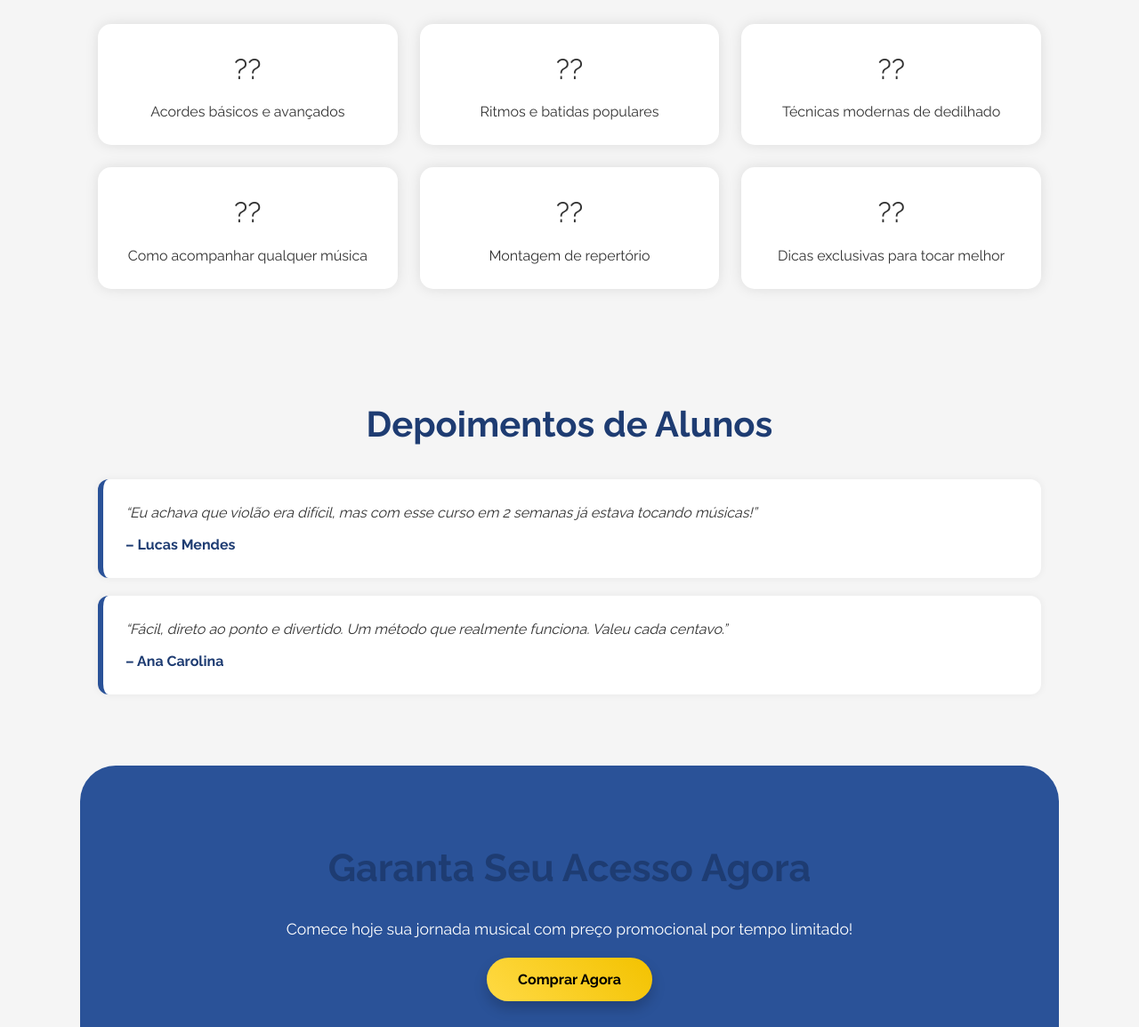
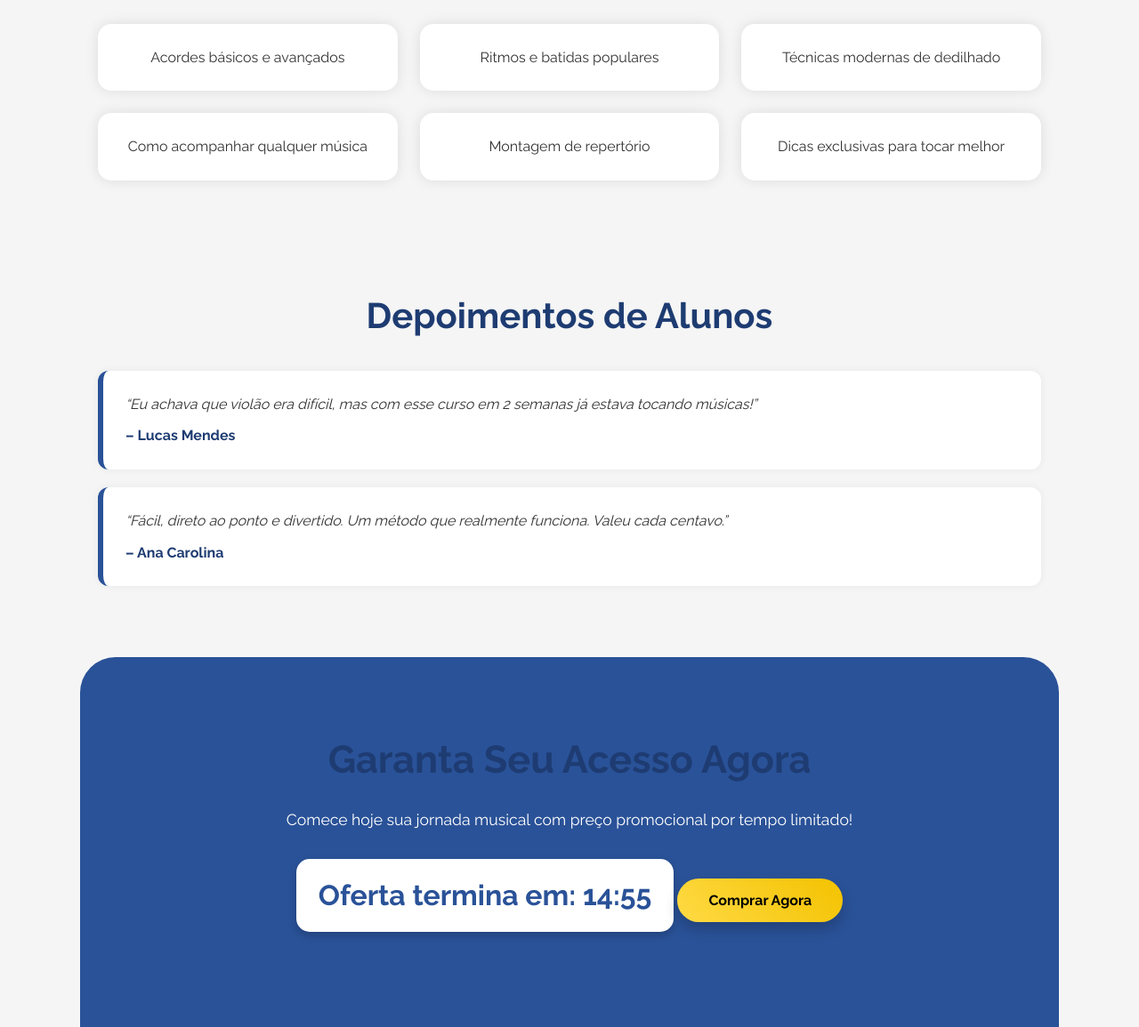
Before and after one commit to silvaen25/cursos, a plain HTML site: page index.html in a window 1280 px wide. Shown: the part 759-1914 px from the top of the page at 89% size. Drawn offline with Linux system fonts and the light colour scheme; some icons are missing.

Commit message:
Update index.html

```diff
--- a/index.html
+++ b/index.html
@@ -5,7 +5,6 @@
   <meta name="viewport" content="width=device-width, initial-scale=1.0"/>
   <title>Como Tocar Violão - Curso Completo</title>
   <link href="https://fonts.googleapis.com/css2?family=Raleway:wght@400;700&display=swap" rel="stylesheet">
-  <link href="https://unpkg.com/heroicons@1.0.6/outline/style.css" rel="stylesheet" />
   <style>
     :root {
       --primary: #1e3c72;
@@ -103,13 +102,6 @@
       transform: translateY(-5px);
     }
 
-    .benefits li::before {
-      content: "??";
-      font-size: 2em;
-      display: block;
-      margin-bottom: 10px;
-    }
-
     .testimonial {
       background: white;
       padding: 25px;
@@ -146,6 +138,18 @@
       margin-bottom: 30px;
     }
 
+    .timer {
+      font-size: 2em;
+      background: #fff;
+      color: var(--secondary);
+      display: inline-block;
+      padding: 15px 25px;
+      border-radius: 15px;
+      font-weight: bold;
+      margin-bottom: 30px;
+      box-shadow: 0 4px 10px rgba(0,0,0,0.2);
+    }
+
     footer {
       background: #111;
       color: #aaa;
@@ -167,6 +171,10 @@
       .btn {
         width: 100%;
         display: inline-block;
+      }
+
+      .timer {
+        font-size: 1.5em;
       }
     }
   </style>
@@ -214,6 +222,10 @@
   <section class="cta" id="cta">
     <h2>Garanta Seu Acesso Agora</h2>
     <p>Comece hoje sua jornada musical com preço promocional por tempo limitado!</p>
+
+    <!-- Temporizador -->
+    <div class="timer" id="countdown">Oferta termina em: 15:00</div>
+
     <a href="https://qifi.app/p/como-tocar-violao" target="_blank" class="btn">Comprar Agora</a>
   </section>
 
@@ -221,5 +233,24 @@
     © 2025 Como Tocar Violão. Todos os direitos reservados.
   </footer>
 
+  <script>
+    let totalTime = 15 * 60; // 15 minutos em segundos
+    const countdownEl = document.getElementById("countdown");
+
+    function updateCountdown() {
+      const minutes = Math.floor(totalTime / 60);
+      const seconds = totalTime % 60;
+      countdownEl.textContent = `Oferta termina em: ${minutes.toString().padStart(2, '0')}:${seconds.toString().padStart(2, '0')}`;
+      if (totalTime > 0) {
+        totalTime--;
+        setTimeout(updateCountdown, 1000);
+      } else {
+        countdownEl.textContent = "A oferta expirou!";
+      }
+    }
+
+    updateCountdown();
+  </script>
+
 </body>
 </html>
```
